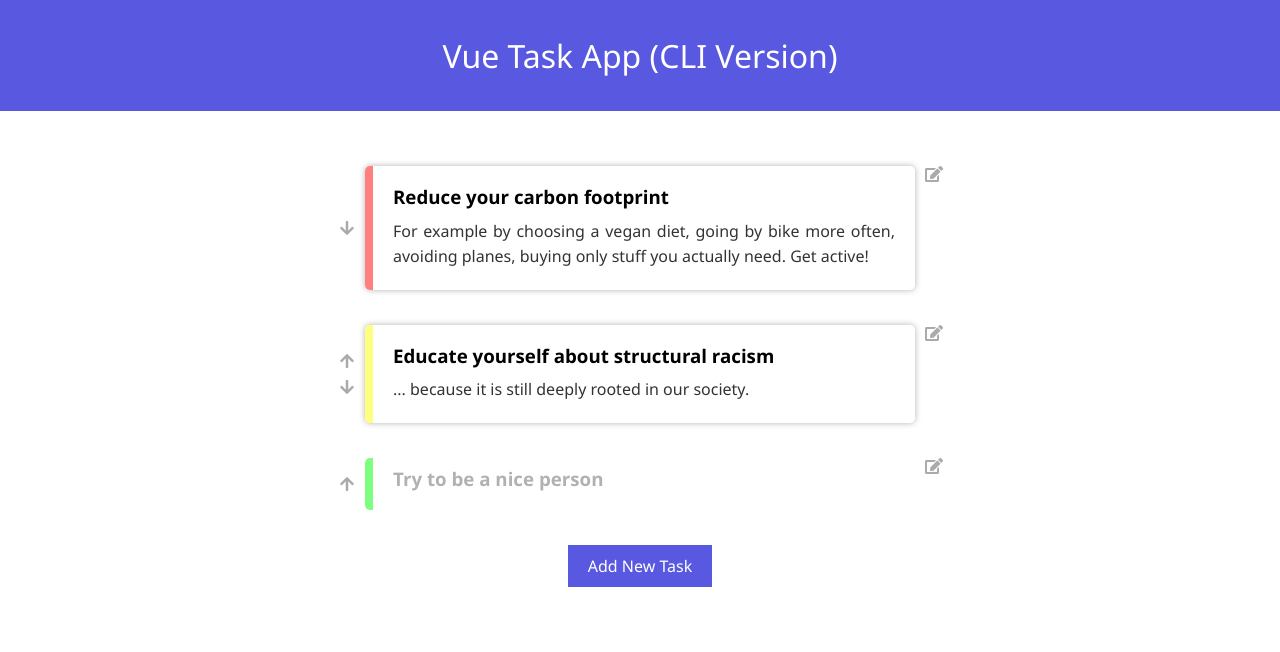
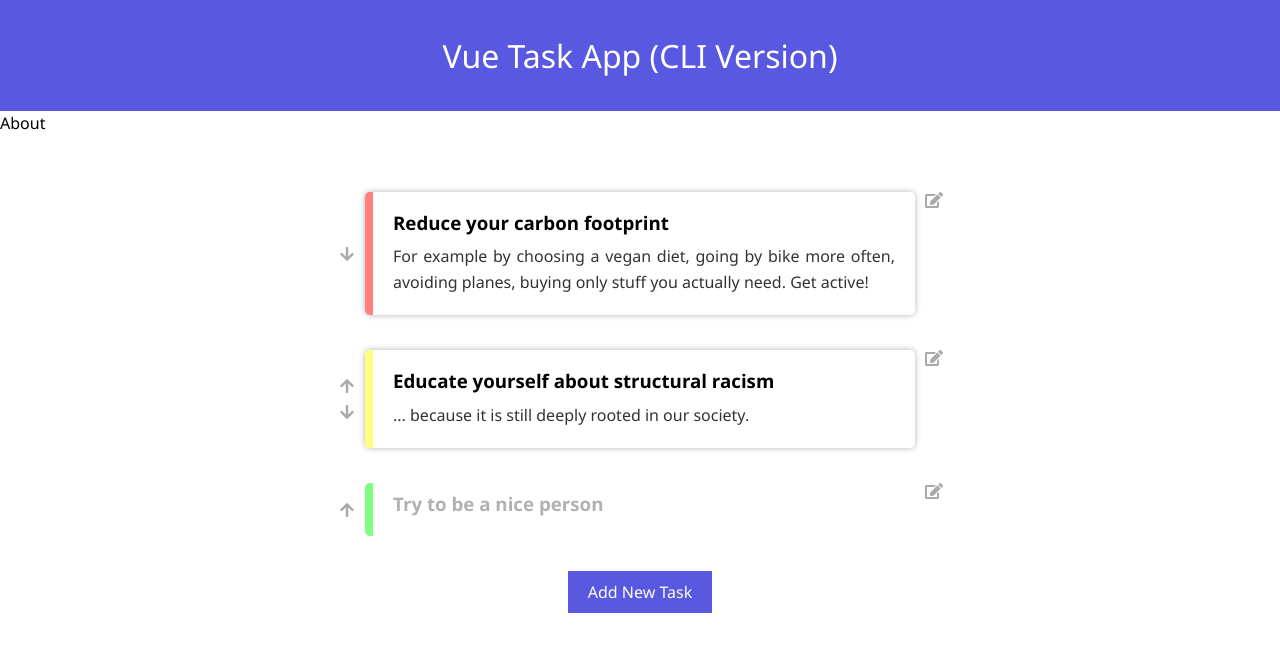
Before and after one commit to ScriptRaccoon/VueTaskApp_CLI, a Vue app: page /about in a window 1280 px wide. Shown: the top 652 px of the page. Built offline with nearby package versions, Linux system fonts and the light colour scheme.

Commit message:
bring in vue router

```diff
--- a/package.json
+++ b/package.json
@@ -9,11 +9,13 @@
   },
   "dependencies": {
     "core-js": "^3.6.5",
-    "vue": "^3.0.0"
+    "vue": "^3.0.0",
+    "vue-router": "^4.0.0-0"
   },
   "devDependencies": {
     "@vue/cli-plugin-babel": "~4.5.0",
     "@vue/cli-plugin-eslint": "~4.5.0",
+    "@vue/cli-plugin-router": "^4.5.9",
     "@vue/cli-service": "~4.5.0",
     "@vue/compiler-sfc": "^3.0.0",
     "babel-eslint": "^10.1.0",
--- a/src/main.js
+++ b/src/main.js
@@ -1,5 +1,6 @@
 import { createApp } from "vue";
 import App from "./App.vue";
 import "./assets/css/global.css";
+import router from './router'
 
-createApp(App).mount("#app");
+createApp(App).use(router).mount("#app");
--- /dev/null
+++ b/src/router/index.js
@@ -0,0 +1,23 @@
+import { createRouter, createWebHistory } from "vue-router";
+import Home from "../views/Home.vue";
+import About from "../views/About.vue";
+
+const routes = [
+    {
+        path: "/",
+        name: "Home",
+        component: Home,
+    },
+    {
+        path: "/about",
+        name: "About",
+        component: About,
+    },
+];
+
+const router = createRouter({
+    history: createWebHistory(process.env.BASE_URL),
+    routes,
+});
+
+export default router;
--- /dev/null
+++ b/src/views/About.vue
@@ -0,0 +1,3 @@
+<template>
+    <p>About</p>
+</template>
--- /dev/null
+++ b/src/views/Home.vue
@@ -0,0 +1,3 @@
+<template>
+    <p>Home</p>
+</template>
```
Also changed, not shown: src/App.vue (+10 -2 lines), 1 other file (tests, documents, lock files or other folders).
